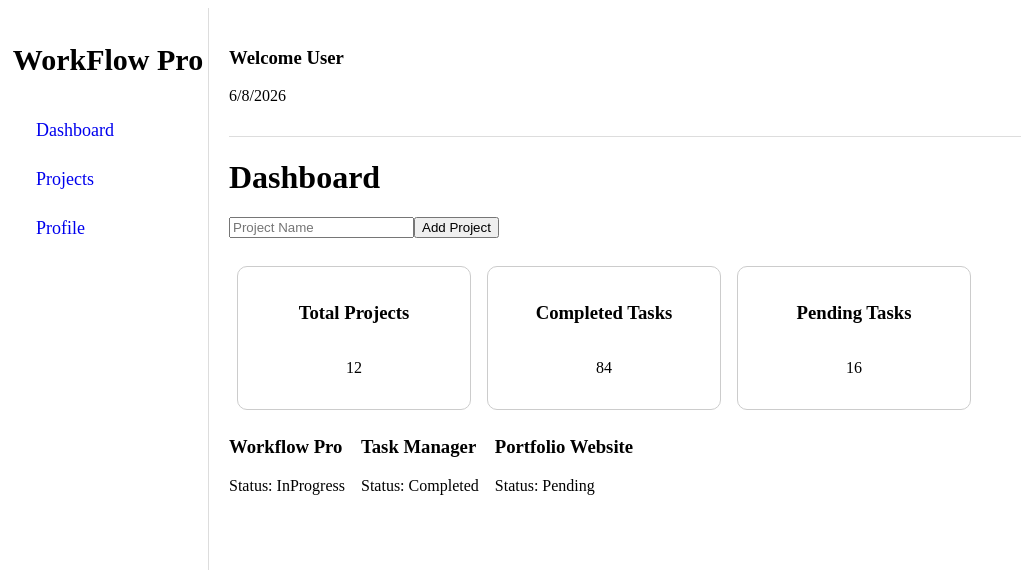
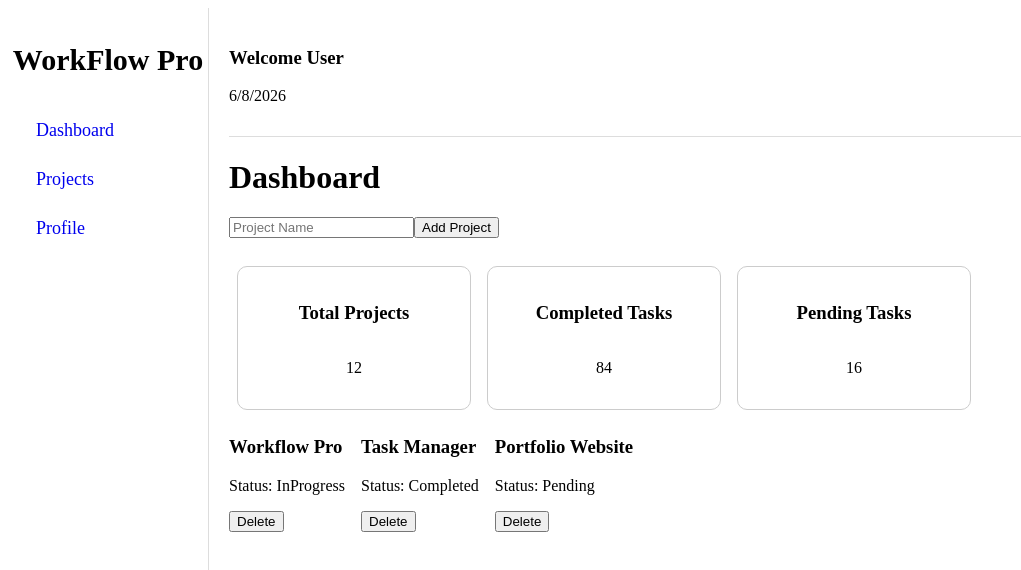
Before and after one commit to AmbikaPattem5/workflow-pro, a React (Vite) app: page / in a window 1280 px wide. Shown: the top 570 px of the page, without its empty margins (0-1021 px from the left). Built offline with nearby package versions, Linux system fonts and the light colour scheme.

Commit message:
add delete feature

```diff
--- a/src/components/ProjectCard/ProjectCard.tsx
+++ b/src/components/ProjectCard/ProjectCard.tsx
@@ -3,12 +3,14 @@ import type { Project } from "../../types/project";
 
 type ProjectCardProps={
     project: Project;
+    onDelete :(id:number)=>void,
 }
-function ProjectCard({project}: ProjectCardProps){
+function ProjectCard({project, onDelete}: ProjectCardProps){
     return(
         <div className="project-card">
             <h3>{project.name}</h3>
             <p>Status: {project.status}</p>
+            <button onClick={()=>onDelete(project.id)}>Delete</button>
         </div>
     )
 }
--- a/src/pages/Dashboard/Dashboard.tsx
+++ b/src/pages/Dashboard/Dashboard.tsx
@@ -21,6 +21,10 @@ function Dashboard(){
      setProjectName("");
      console.log(projects);
      }
+     const handleDeleteProject=(id:number)=>{
+        const updatedProjects=projects.filter(project=>project.id!==id);
+        setProjects(updatedProjects)
+     }
 
     return (
 
@@ -35,7 +39,7 @@ function Dashboard(){
             </div>
             <div className="projects-container">
                 {projects.map(project=>(
-                    <ProjectCard key={project.id} project={project}/>
+                    <ProjectCard key={project.id} project={project} onDelete={handleDeleteProject}/>
                 ))}
             </div>
         </div>
```
